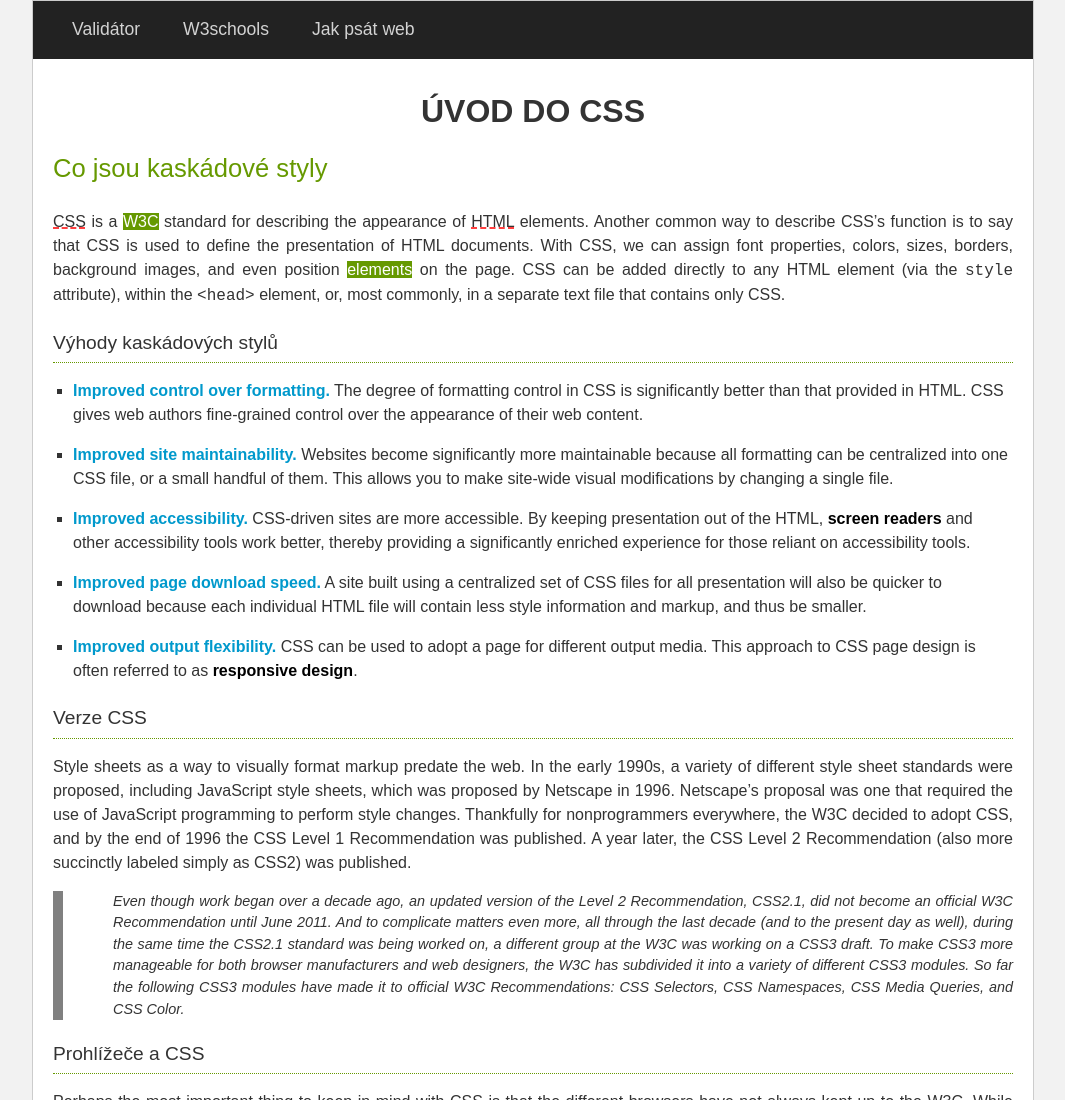
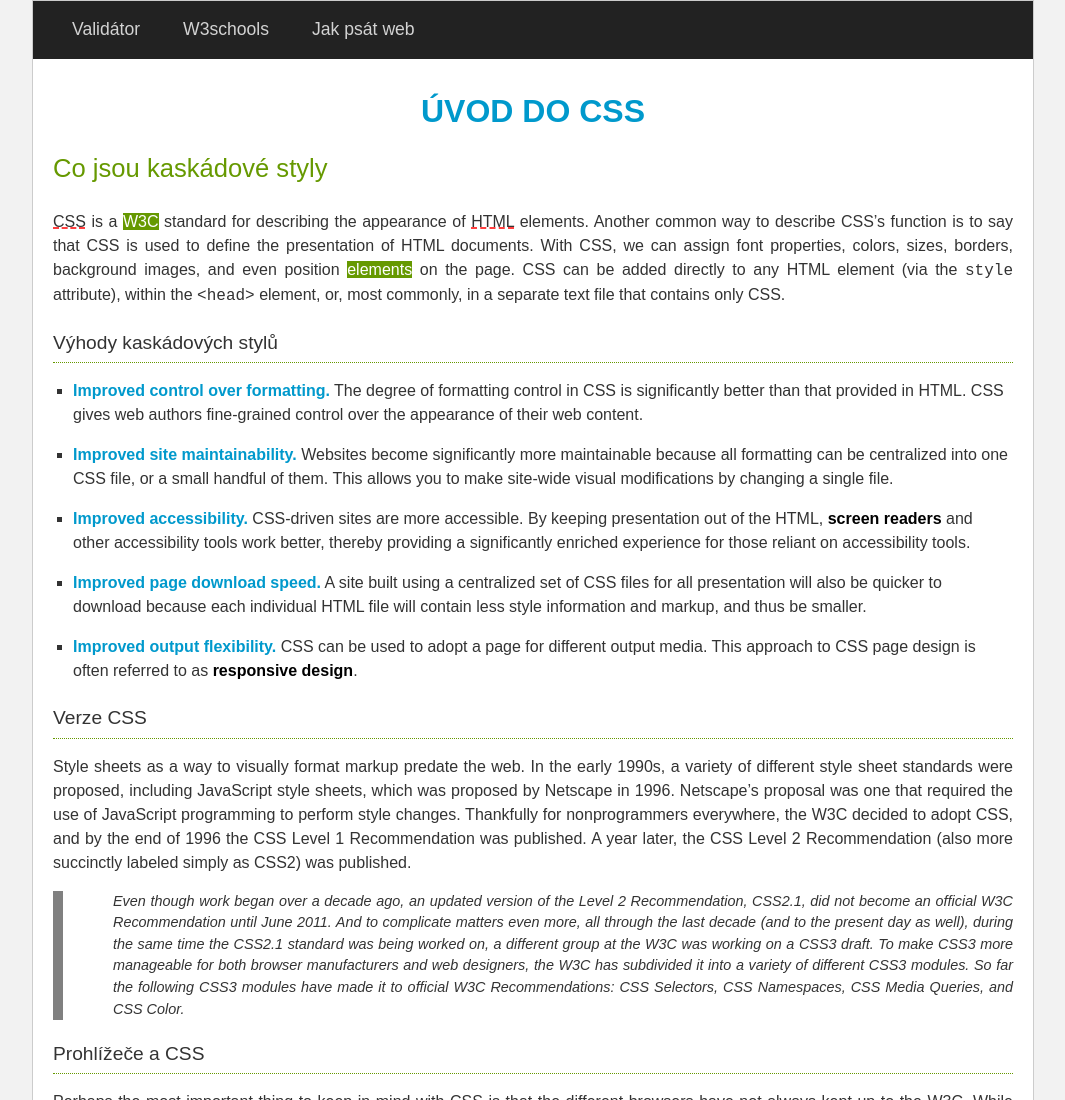
Before and after one commit to dsit2324/zakladycss, a plain HTML site: page index.html in a window 1280 px wide. Shown: the top 1100 px of the page, without its empty margins (107-1172 px from the left). Drawn offline with Linux system fonts and the light colour scheme; files whose address does not match are found by name.

Commit message:
Update styly.css

```diff
--- a/css/styly.css
+++ b/css/styly.css
@@ -37,7 +37,7 @@ h1 {
   text-align: center;
   font-size: 2em;
   font-weight: bold;
-  color: inherit;
+  color: rgb(0,153,204);;
   text-transform: uppercase;
   line-height: 2em;
 }
@@ -110,7 +110,3 @@ p.poznamka {
   font-size: 90%;
   font-style: italic;
 }
-
-
-/* Nastavte pravidla pro zna�ky vlo�en� do textu �vodn�ho odstavce,
-   aby kone�n� vzheld textu odpov�dal p�edloze. */
```
